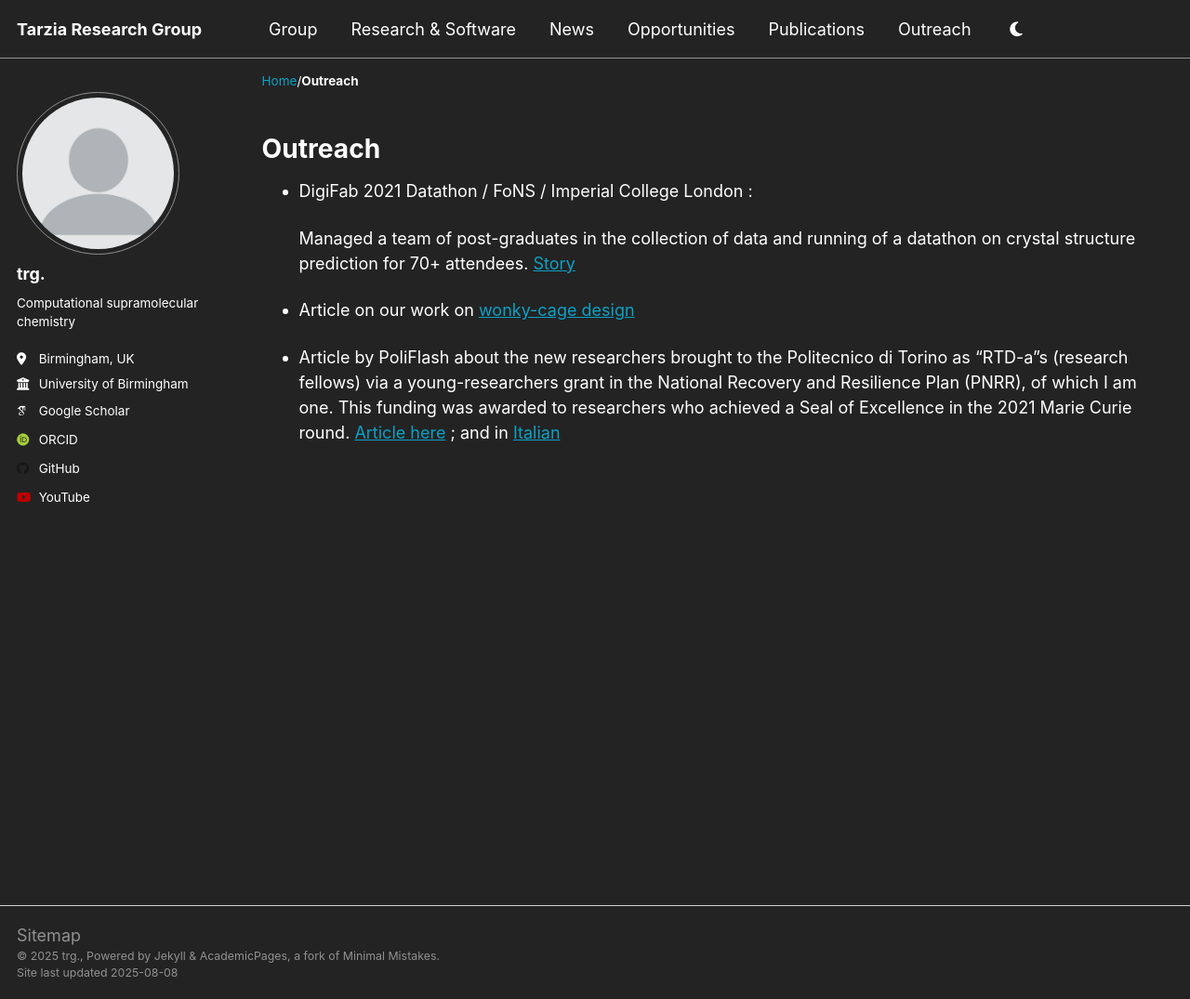
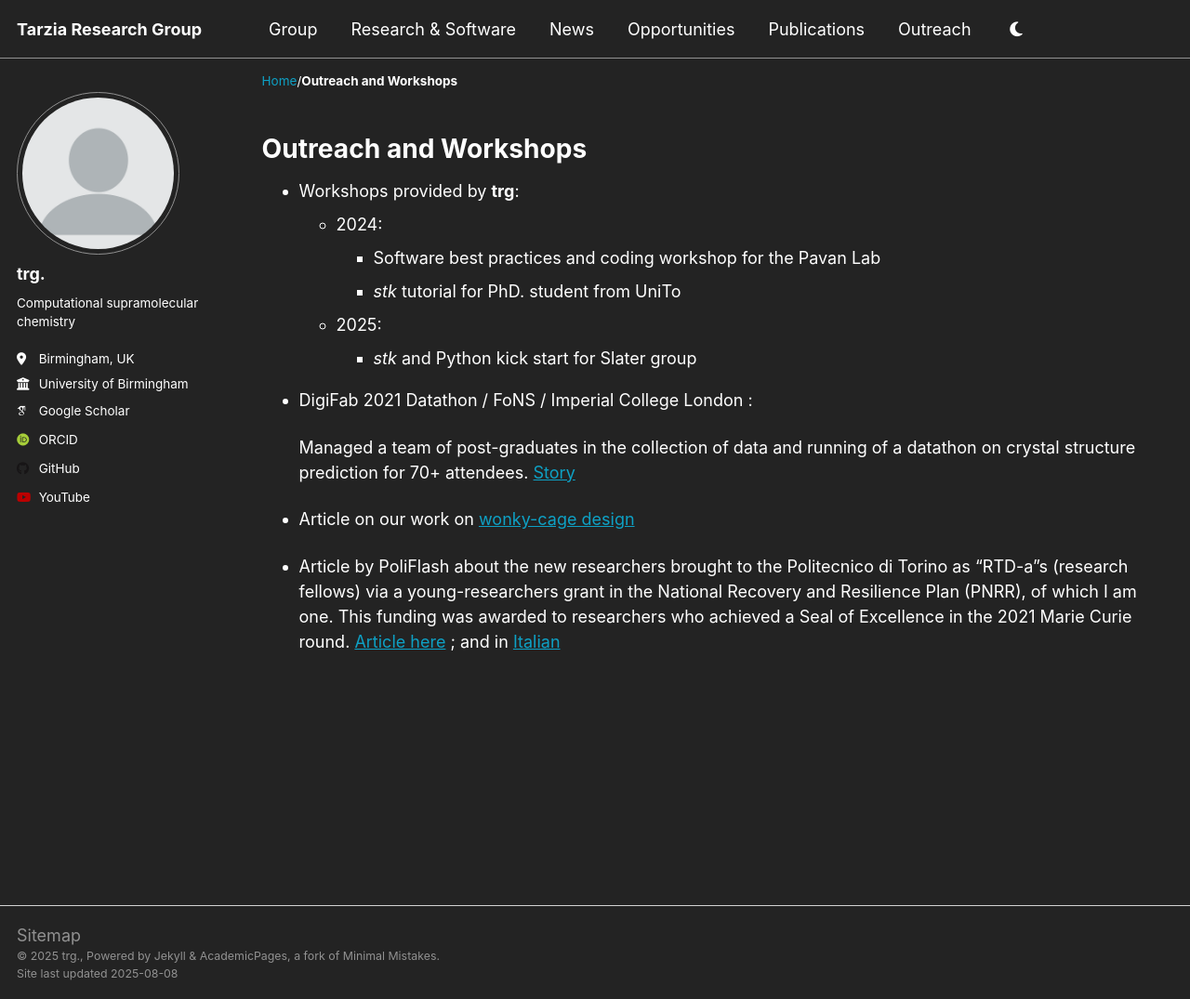
Before and after one commit to TarziaResearchGroup/TarziaResearchGroup.github.io, a Jekyll site: the page built from _pages/outreach.md, in a window 1280 px wide and 1075 px high. Shown: the whole window at 93% size. Built offline with Jekyll 4.4.1, drawn with Linux system fonts in a browser that asks for light colours; some web fonts are replaced; a script that is not in the unit is left out.

Commit message:
Update outreach.md

```diff
--- a/_pages/outreach.md
+++ b/_pages/outreach.md
@@ -1,9 +1,16 @@
 ---
 layout: archive
-title: "Outreach"
+title: "Outreach and Workshops"
 permalink: /outreach/
 author_profile: true
 ---
+
+* Workshops provided by **trg**:
+  * 2024:
+    * Software best practices and coding workshop for the Pavan Lab
+    * *stk* tutorial for PhD. student from UniTo
+  * 2025:
+    * *stk* and Python kick start for Slater group
 
 * DigiFab 2021 Datathon / FoNS / Imperial College London :
 
```
